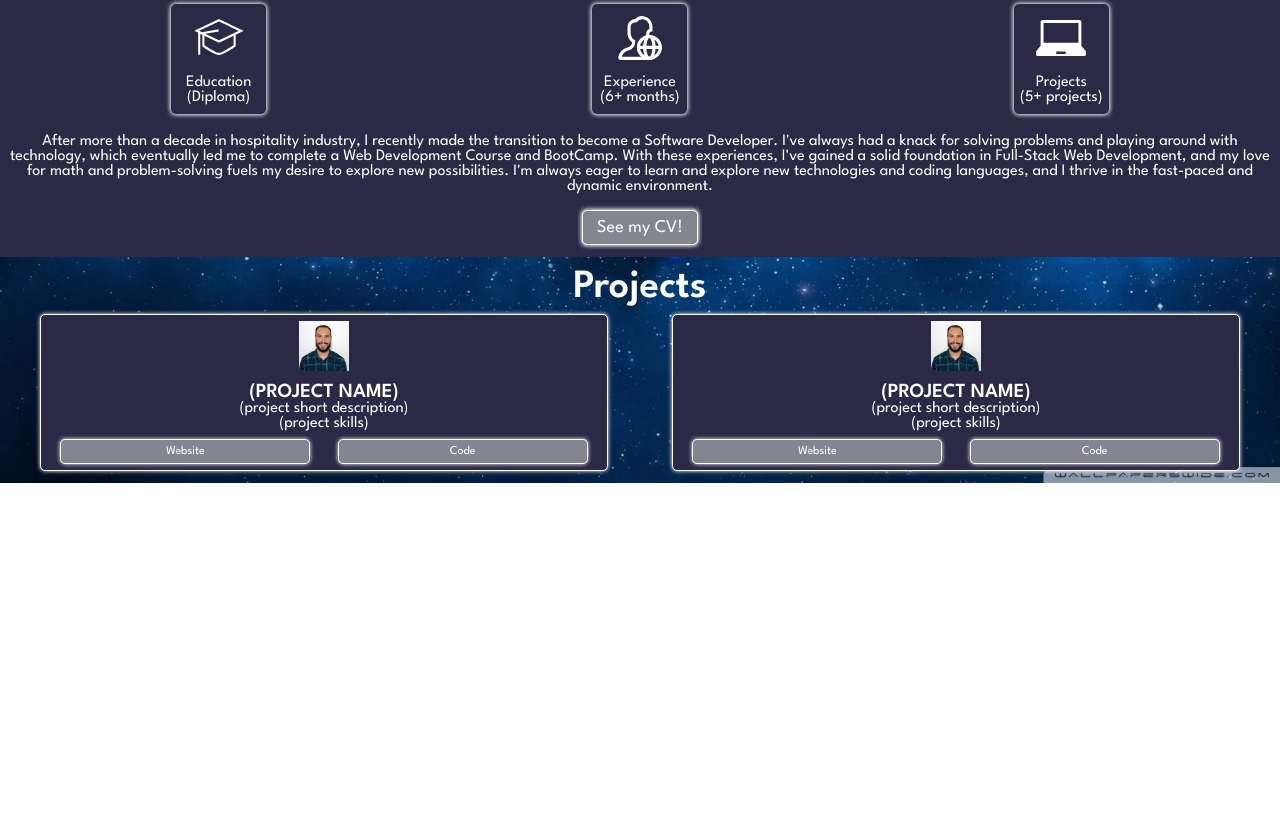
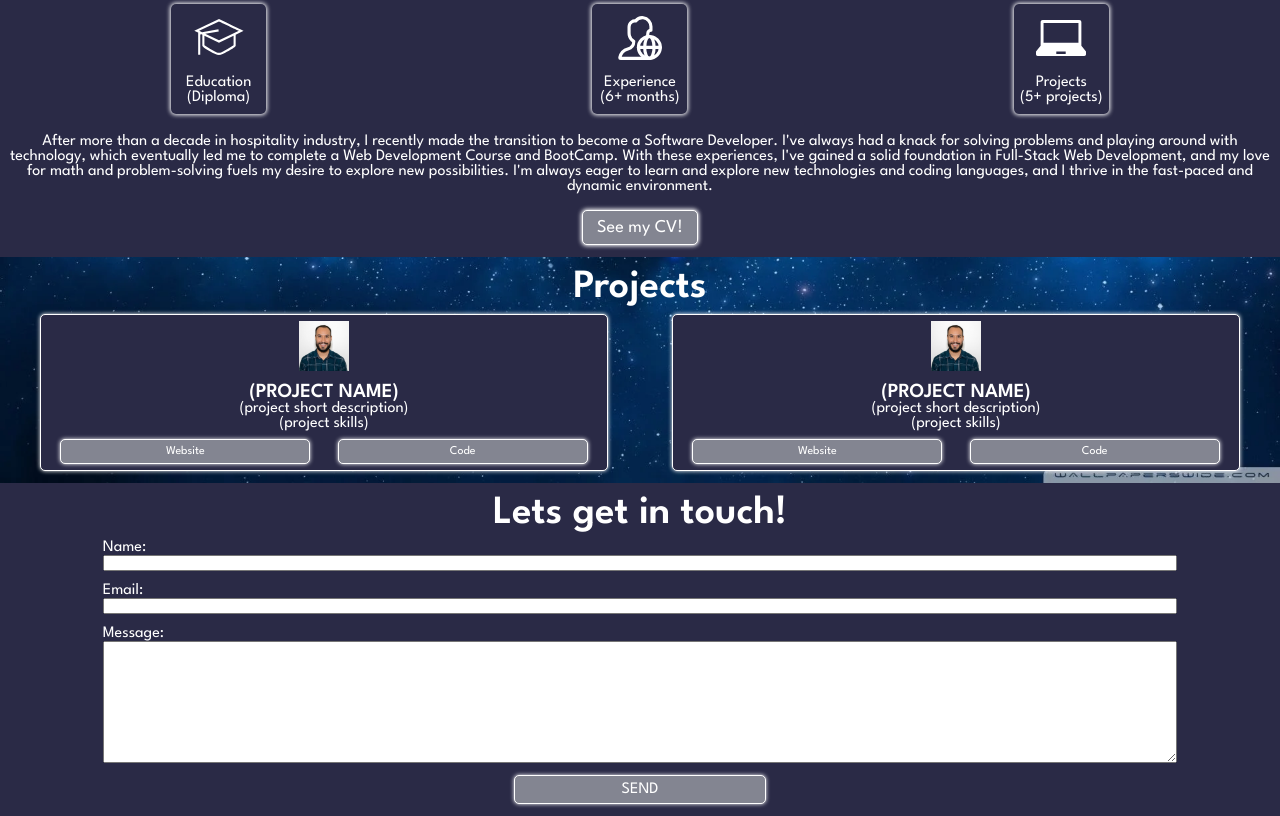
Before and after one commit to cmsanchezg/carlos-dev-portfolio, a React (Create React App) app: page / in a window 1280 px wide. Shown: the part 473-1289 px from the top of the page. Before the commit the page ends 956 px from the top, so only its background shows below. Built offline with nearby package versions, Linux system fonts and the light colour scheme.

Commit message:
create contact section (jsx and scss), create form and added style (pending to add functionality)

```diff
--- a/src/components/Contact/Contact.jsx
+++ b/src/components/Contact/Contact.jsx
@@ -6,7 +6,22 @@ function Contact() {
     return (
         <>
        <article className='contact'>
-
+            <h1 className='contact__header'>Lets get in touch!</h1>
+            <form className='contact__forms' action="">
+                <div className='contact__form'>
+                    <label className='contact__form__label' htmlFor="name">Name:</label>
+                    <input className='contact__form__input' type="text" />
+                </div>
+                <div className='contact__form'>
+                    <label className='contact__form__label' htmlFor="">Email:</label>
+                    <input className='contact__form__input' type="text" />
+                </div>
+                <div className='contact__form'>
+                    <label className='contact__form__label' htmlFor="">Message:</label>
+                    <textarea className='contact__form__textarea' name="" id="" rows="10"></textarea>
+                </div>
+                <button className='contact__form__button'>send</button>
+            </form>
         </article>
         </>
     );
--- a/src/components/Contact/Contact.scss
+++ b/src/components/Contact/Contact.scss
@@ -0,0 +1,61 @@
+@use '../../styles/partials/variables' as *;
+@use '../../styles/partials/mixins' as *;
+
+.contact {
+    color: $white;
+    background-color: $background-primary;
+    padding: 12px 8px;
+    display: flex;
+    flex-direction: column;
+    align-items: center;
+
+    &__header {
+        font-size: 40px;
+        text-align: center;
+        margin-bottom: 8px;
+        font-weight: 600;
+    }
+
+    &__forms {
+        display: flex;
+        flex-direction: column;
+        align-items: center;
+        width: 100%;
+        gap: 12px;
+    }
+
+    &__form {
+        display: flex;
+        flex-direction: column;
+        width: 85%;
+    }
+
+    &__form__label {
+
+    }
+
+    &__form__input {
+
+    }
+
+    &__form__textarea {
+
+    }
+
+    &__form__button {
+        background-color: $gray;
+        border: none;
+        color: $white;
+        font-size: 16px;
+        text-transform: uppercase;
+        width: 20%;
+        padding: 6px 0px;
+        border: 1px $white solid;
+        border-radius: 5px;
+        cursor: pointer;
+        box-shadow: $white 0px 0px 4px 0px;
+        &:hover {
+            box-shadow: $white 0px 0px 4px 3px;
+        }
+    }
+}
```
